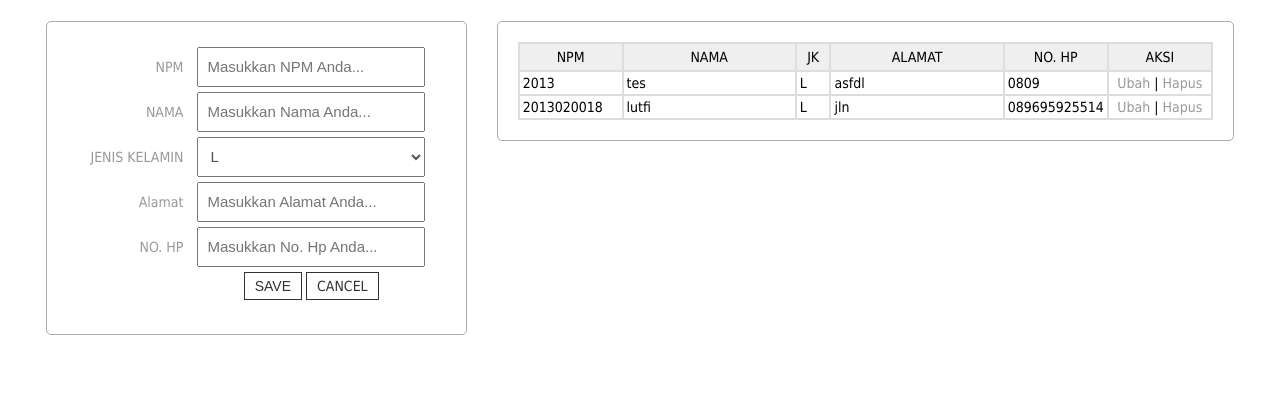
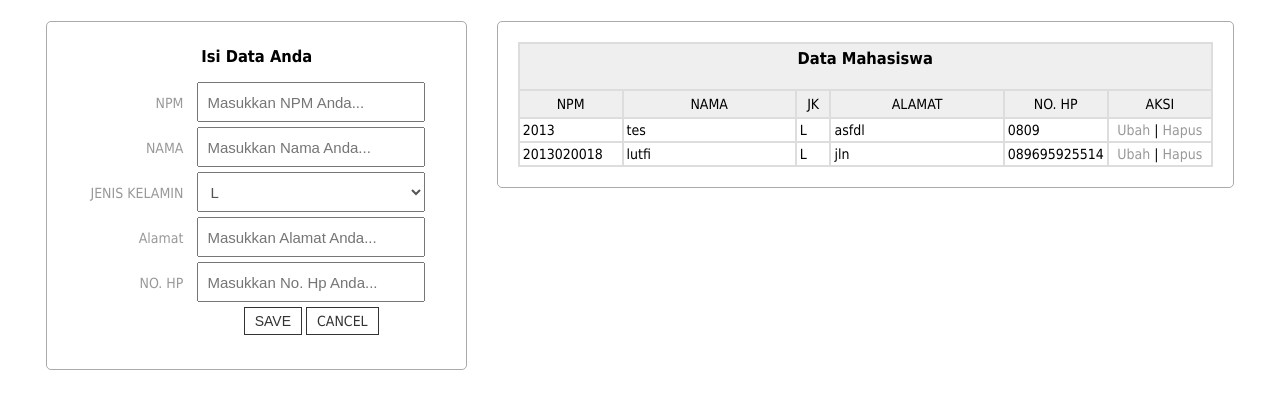
Before and after one commit to WebdevHandayani/latihan-github, a PHP site: page /index.php in a window 1280 px wide. Shown: the top 409 px of the page. Run offline with PHP 8.4, Linux system fonts and the light colour scheme; data comes from the database, SQL or seed files in the repository.

Commit message:
Saya Sudah Buatkan Judul

```diff
--- a/index.php
+++ b/index.php
@@ -21,6 +21,10 @@
         <div class="box form">
             <form action="update.php" method="post">
                 <input type="hidden" name="id" value="<?php echo @$edit['id']?>">
+
+                <div>
+                	<h3>Isi Data Anda</h3>
+                </div>
 		<div>
                     <label>NPM</label>
                     <input type="text" name="npm" maxlength="10" value="<?php echo @$edit['npm']?>"
@@ -57,6 +61,7 @@
         </div>
         <div class="box table">
             <table cellpadding="0" cellspacing="0">
+                <th colspan="6"><h3>Data Mahasiswa</h3></th>
                 <tr>
                     <th width="15%">NPM</th>
                     <th width="25%">NAMA</th>
```
